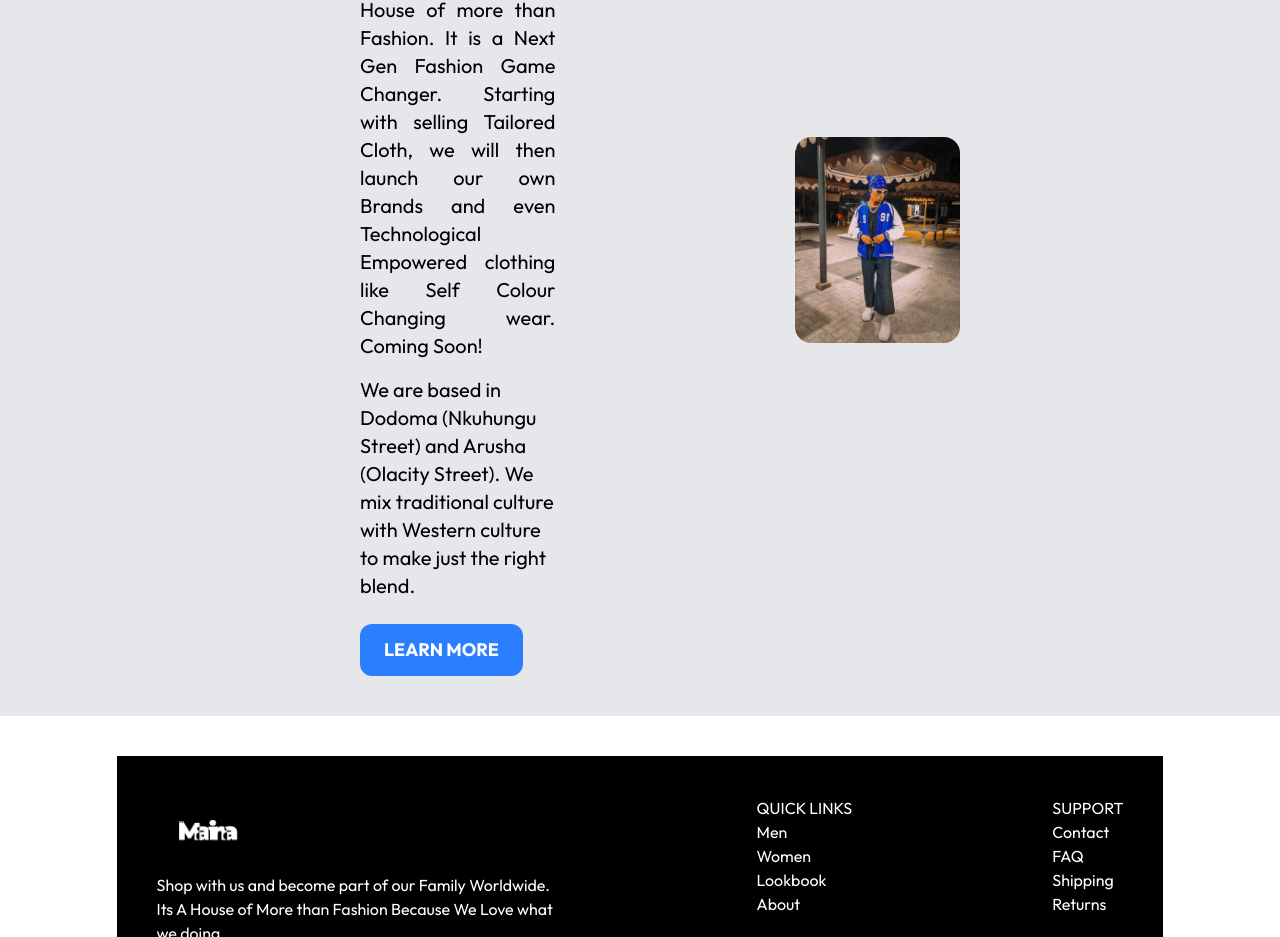
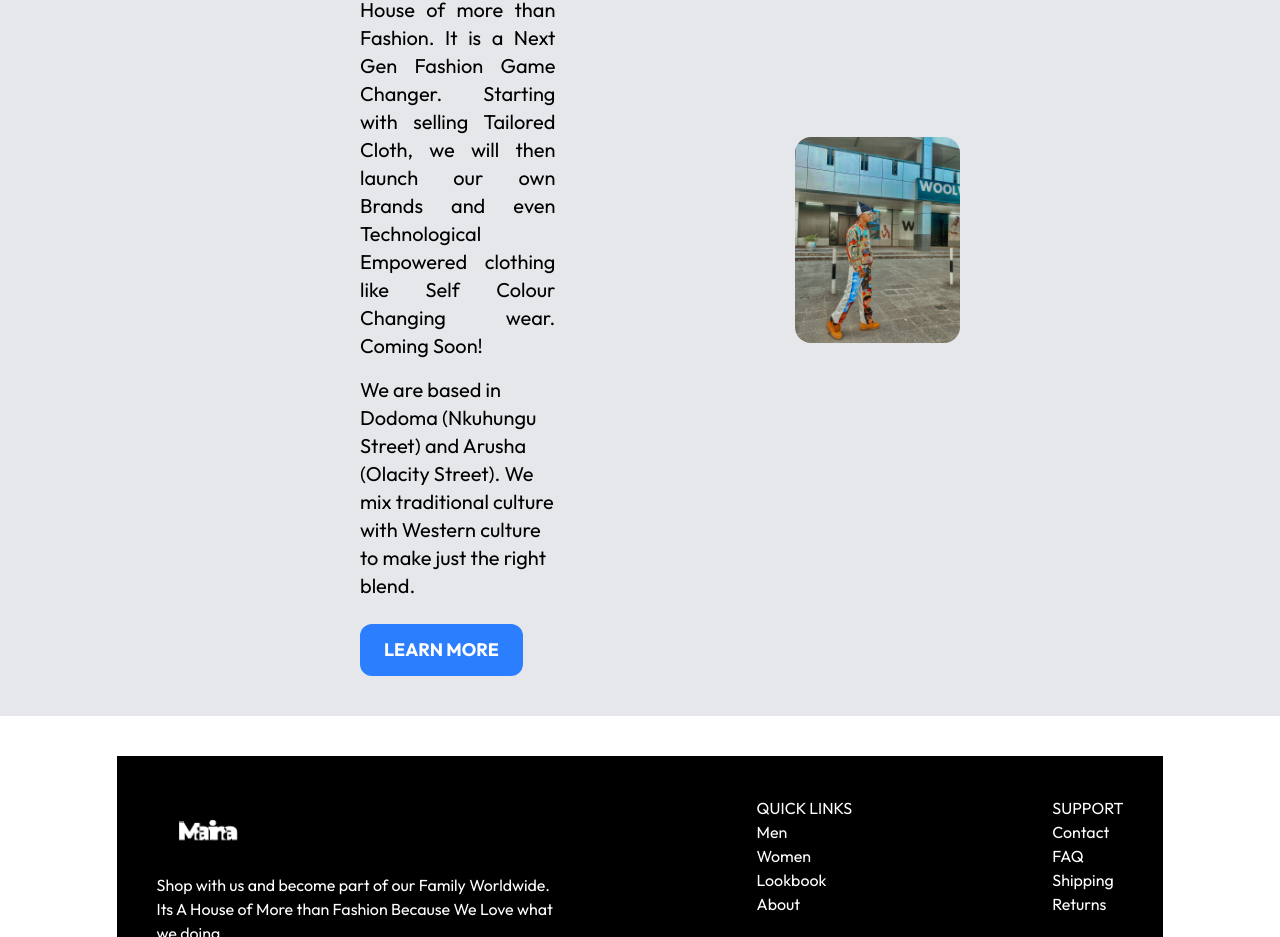
Before and after one commit to bugsarebugs/brandmaina, a Next.js app: page / in a window 1280 px wide. Shown: the part 2096-3033 px from the top of the page. Built offline with nearby package versions, Linux system fonts and the light colour scheme.

Commit message:
First Commit

```diff
--- a/src/components/ThirdSection.tsx
+++ b/src/components/ThirdSection.tsx
@@ -32,7 +32,7 @@ export default function ThirdSection() {
       {/* Image */}
       <div className="lg:w-1/2">
         <Image
-          src="/stupid4.jpg"
+          src="/stupid9.png"
           alt="Msela tu huyu hapa"
           width={500}
           height={500}
```
Also changed, not shown: public/stupid9.png (renamed from public/stupid9.jpg).
